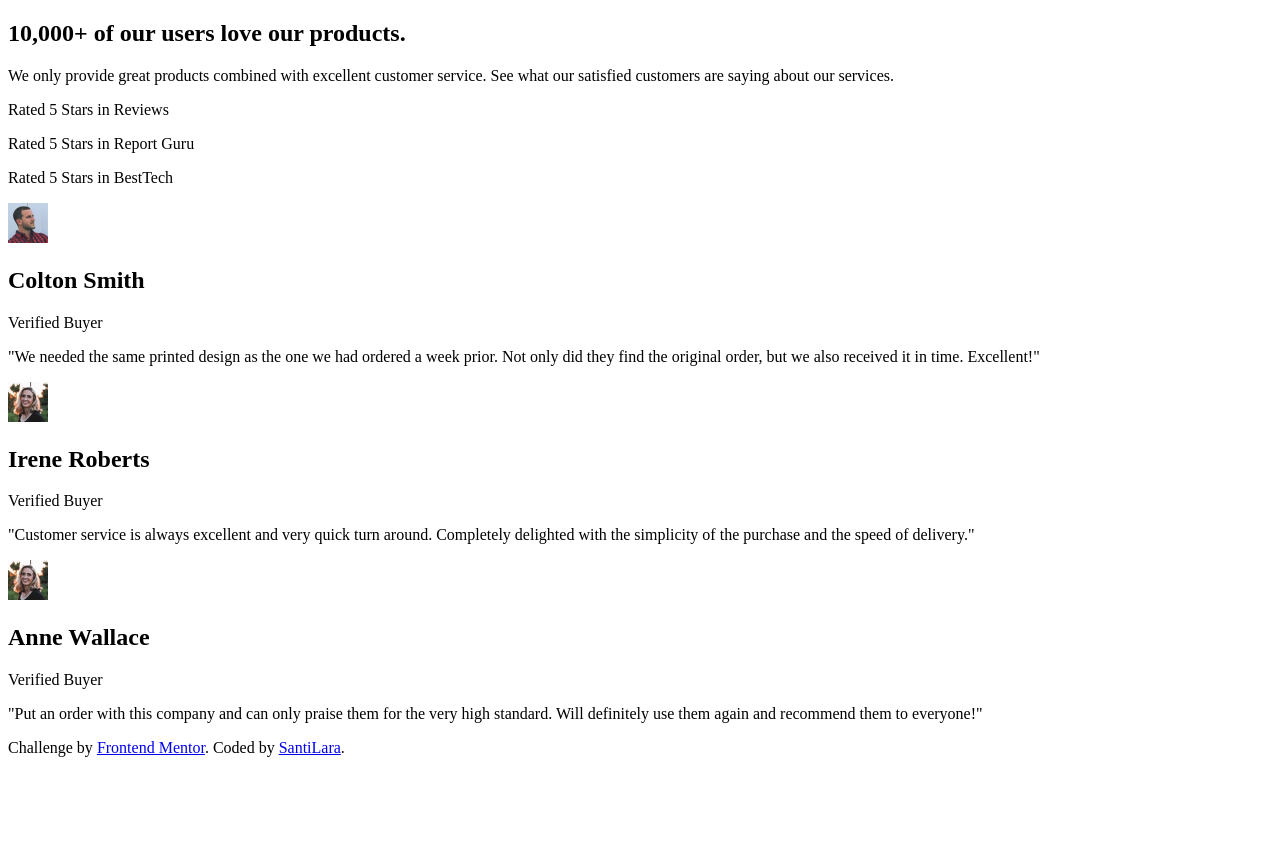
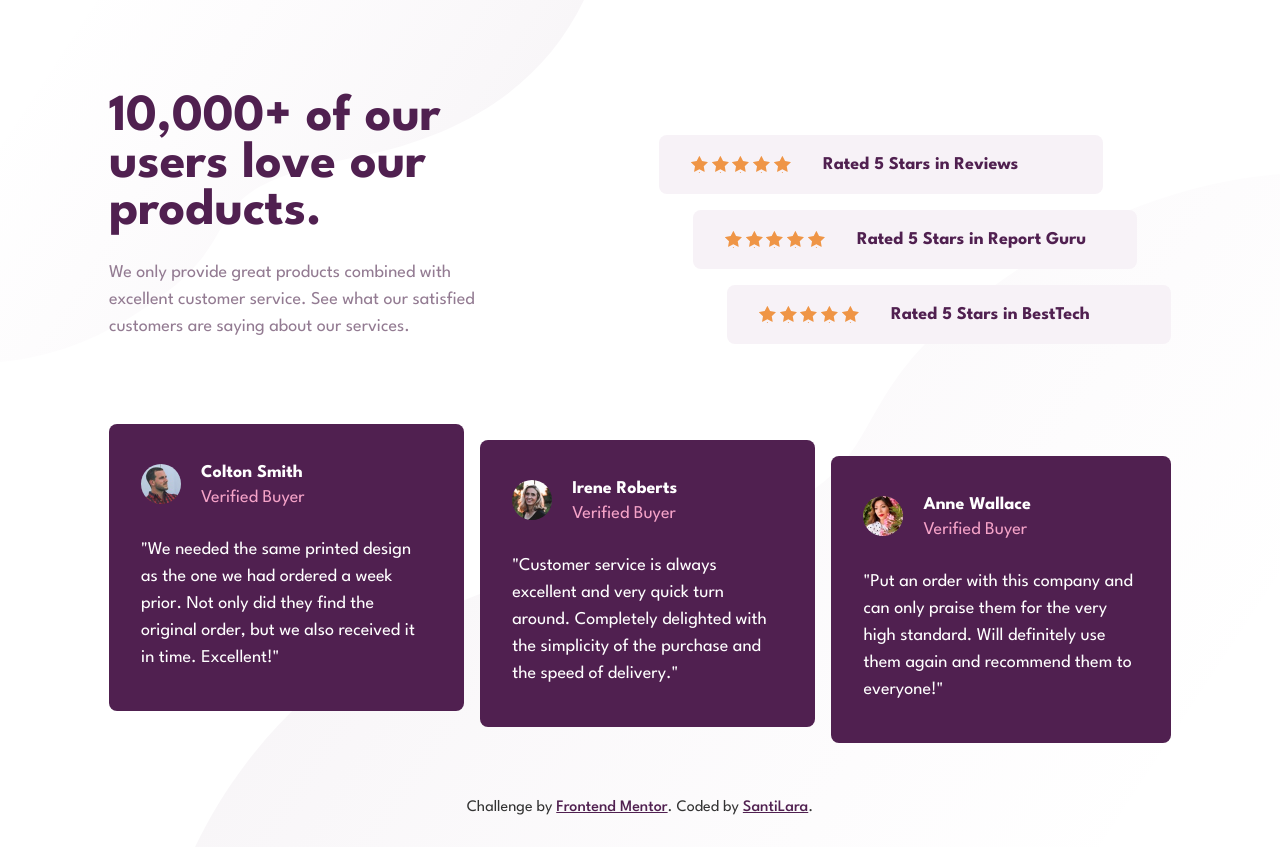
Before and after one commit to SantiagoLaraE/social-proof-section, a plain HTML site: page index.html in a window 1280 px wide. Before the commit the page ends 800 px from the top, so only its background shows below. Drawn offline with Linux system fonts and the light colour scheme.

Commit message:
Estilos responsive para hero y buyers

```diff
--- /dev/null
+++ b/css/style.css
@@ -0,0 +1,175 @@
+:root{
+    --primary-color:hsl(300, 43%, 22%);
+    --secondary-color:hsl(333, 80%, 80%);
+    --medium-color:hsl(303, 10%, 53%);
+    --light-color:hsl(300, 24%, 96%);
+    --white-color:hsl(0, 0%, 100%);
+}
+
+*{
+    margin: 0;
+    padding: 0;
+    box-sizing: border-box;
+}
+
+html{
+    font-size: 62.5%;
+    font-family: 'League Spartan', sans-serif;
+}
+
+.container{
+    width: 100%;
+    max-width: 111rem;
+    padding: 2.4rem;
+    margin: 0 auto;
+}
+h1{
+    font-size: 3.8rem;
+    font-weight: 700;
+    margin-bottom: 2.4rem;
+    color: var(--primary-color);
+}
+h2{
+    font-size: 1.8rem;
+    font-weight: 700;
+}
+p{
+    font-size: 1.8rem;
+    line-height: 1.5;
+}
+
+/* ----- Social proof section ----- */
+body{
+    min-height: 100vh;
+    background: url(../images/bg-pattern-top-mobile.svg) no-repeat, url(../images/bg-pattern-bottom-mobile.svg) no-repeat;
+    background-position: top left, bottom right;
+    background-size: 100%, 100%;
+}
+.hero{
+    margin-top: 7rem;
+    display: flex;
+    flex-direction: column;
+    text-align: center;
+}
+
+.hero__description{
+    color: var(--medium-color);
+    margin-bottom: 4.4rem;
+}
+.hero__rating{
+    display: flex;
+    flex-direction: column;
+    align-items: center;
+    padding: 1.6rem 3.2rem;
+    background-color: var(--light-color);
+    gap: .8rem;
+    border-radius: .8rem;
+}
+.hero__rating:nth-child(2){
+    margin: 0.8rem 0;
+}
+
+.hero__rating-stars{
+    width: 10rem;
+    height: 1.7rem;
+    display: block;
+    background-image: url(../images/icon-star.svg);
+    background-repeat: space repeat;
+}
+.hero__rating-type{
+    font-size: 1.8rem;
+    color: var(--primary-color);
+    font-weight: 700;
+}
+
+.buyers{
+    display: flex;
+    flex-direction: column;
+    gap: 1.6rem;
+    margin-top: 4rem;
+}
+.buyer{
+    background-color: var(--primary-color);
+    padding: 4rem 3.2rem;
+    border-radius: .8rem;
+    color: var(--white-color);
+}
+.buyer__header{
+    display: grid;
+    grid-template-columns: 4rem 1fr;
+    grid-template-rows: 2rem 2rem;
+    grid-gap: 0 2rem;
+    margin-bottom: 3.2rem;
+}
+.buyer__photo{
+    border-radius: 2rem;
+    grid-area: 1/1/3/2;
+}
+.buyer__verified{
+    color: var(--secondary-color);
+    font-weight: 400;
+}
+.attribution{
+    text-align: center;
+    font-size: 1.6rem;
+    color: #333;
+}
+.attribution a{
+    color: var(--primary-color);
+    font-weight: 500;
+}
+
+@media screen and (min-width:960px) {
+    body{
+        min-height: 100vh;
+        background: url(../images/bg-pattern-top-desktop.svg) no-repeat, url(../images/bg-pattern-bottom-desktop.svg) no-repeat;
+        background-position: top left, bottom right;
+        display: grid;
+        grid-template-rows: 1fr 80px;
+        place-items: center;
+    }
+    .hero{
+        flex-direction: row;
+        align-items: center;
+        text-align: left;
+    }
+    .hero__text{
+        max-width: 40rem;
+    }
+    .hero__title{
+        font-size: 5.2rem;
+    }
+    .hero__ratings{
+        width: 100%;
+        justify-content: space-around;
+    }
+    .hero__rating{
+        max-width: 44.4rem;
+        flex-direction: row;
+        gap: 3.2rem;
+    }
+    .hero__rating:nth-child(2){
+        margin: 1.6rem auto;
+    }
+    .hero__rating:nth-child(3){
+        margin-left: auto;
+    }
+    .buyers{
+        flex-direction: row;
+        align-items: flex-start;
+    }
+    .buyer:nth-child(2){
+        margin-bottom: auto;
+    }
+    .buyer:nth-child(2){
+        margin: 1.6rem 0;
+    }
+    .buyer:nth-child(3){
+        margin-top: auto;
+    }
+}
+@media screen and (min-width:1110px) {
+    .hero{
+        gap: 15rem;
+    }
+}
--- a/index.html
+++ b/index.html
@@ -12,7 +12,7 @@
   <link rel="preconnect" href="https://fonts.googleapis.com">
   <link rel="preconnect" href="https://fonts.gstatic.com" crossorigin>
   <link href="https://fonts.googleapis.com/css2?family=League+Spartan:wght@400;500;700&display=swap" rel="stylesheet">
-
+  <link rel="stylesheet" href="./css/style.css">
 </head>
 
 <body>
@@ -41,7 +41,7 @@
     <section class="buyers">
       <div class="buyer">
         <div class="buyer__header">
-          <img src="./images/image-colton.jpg" width="40" height="40" alt="Colton Smith">
+          <img class="buyer__photo" src="./images/image-colton.jpg" width="40" height="40" alt="Colton Smith">
           <h2 class="buyer__name">Colton Smith</h2>
           <p class="buyer__verified">Verified Buyer</p>
         </div>
@@ -53,7 +53,7 @@
       </div>
       <div class="buyer">
         <div class="buyer__header">
-          <img src="./images/image-irene.jpg" width="40" height="40" alt="Irene Roberts">
+          <img class="buyer__photo" src="./images/image-irene.jpg" width="40" height="40" alt="Irene Roberts">
           <h2 class="buyer__name">Irene Roberts</h2>
           <p class="buyer__verified">Verified Buyer</p>
         </div>
@@ -64,7 +64,7 @@
       </div>
       <div class="buyer">
         <div class="buyer__header">
-          <img src="./images/image-irene.jpg" width="40" height="40" alt="Anne Wallace">
+          <img class="buyer__photo" src="./images/image-anne.jpg" width="40" height="40" alt="Anne Wallace">
           <h2 class="buyer__name">Anne Wallace</h2>
           <p class="buyer__verified">Verified Buyer</p>
         </div>
@@ -76,9 +76,7 @@
     </section>
   </main>
 
-
-
-  <footer class="attribution">
+  <footer class="attribution container">
     Challenge by
     <a href="https://www.frontendmentor.io?ref=challenge" target="_blank">Frontend Mentor</a>.
     Coded by <a href="https://santiagolarae.github.io">SantiLara</a>.
```
